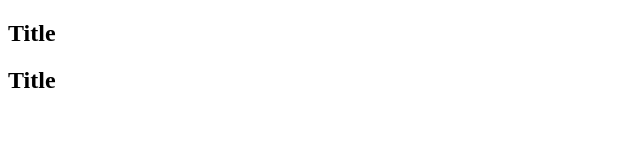
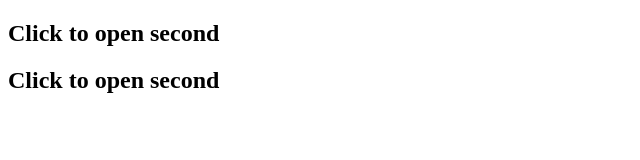
Before and after one commit to teropa/ng-office-hours, a plain HTML site: page index.html in a window 1280 px wide. Shown: the whole page, without its empty margins (0-640 px from the left). Drawn offline with nearby package versions, Linux system fonts and the light colour scheme.

Commit message:
restore dynamic content by getting it through attributes

```diff
--- a/app.js
+++ b/app.js
@@ -3,9 +3,11 @@ var app = angular.module('myApp', []);
 app.directive('expandableSection', function() {
   return {
     restrict: 'E',
-    template: '<section><h2>Title</h2><article>Body</article></section>',
+    template: '<section><h2>{{title}}</h2><article>{{body}}</article></section>',
     replace: true,
-    link: function($scope, $element) {
+    link: function($scope, $element, $attrs) {
+      $scope.title = $attrs.sectionTitle;
+      $scope.body = $attrs.sectionBody;
       $element.find('article').hide();
       $element.find('h2').click(function() {
         $element.find('article').toggle();
--- a/index.html
+++ b/index.html
@@ -2,14 +2,12 @@
 <html>
 <body ng-app="myApp">
 
-  <expandable-section>
-    <h2>Click to open</h2>
-    <article>Section body</article>
+  <expandable-section section-title="Click to open"
+                      section-body="Section body">
   </expandable-section>
 
-  <expandable-section>
-    <h2>Click to open second</h2>
-    <article>Second body</article>
+  <expandable-section section-title="Click to open second"
+                      section-body="Second body">
   </expandable-section>
 
   <script src="//ajax.googleapis.com/ajax/libs/jquery/1.11.1/jquery.min.js"></script>
```
